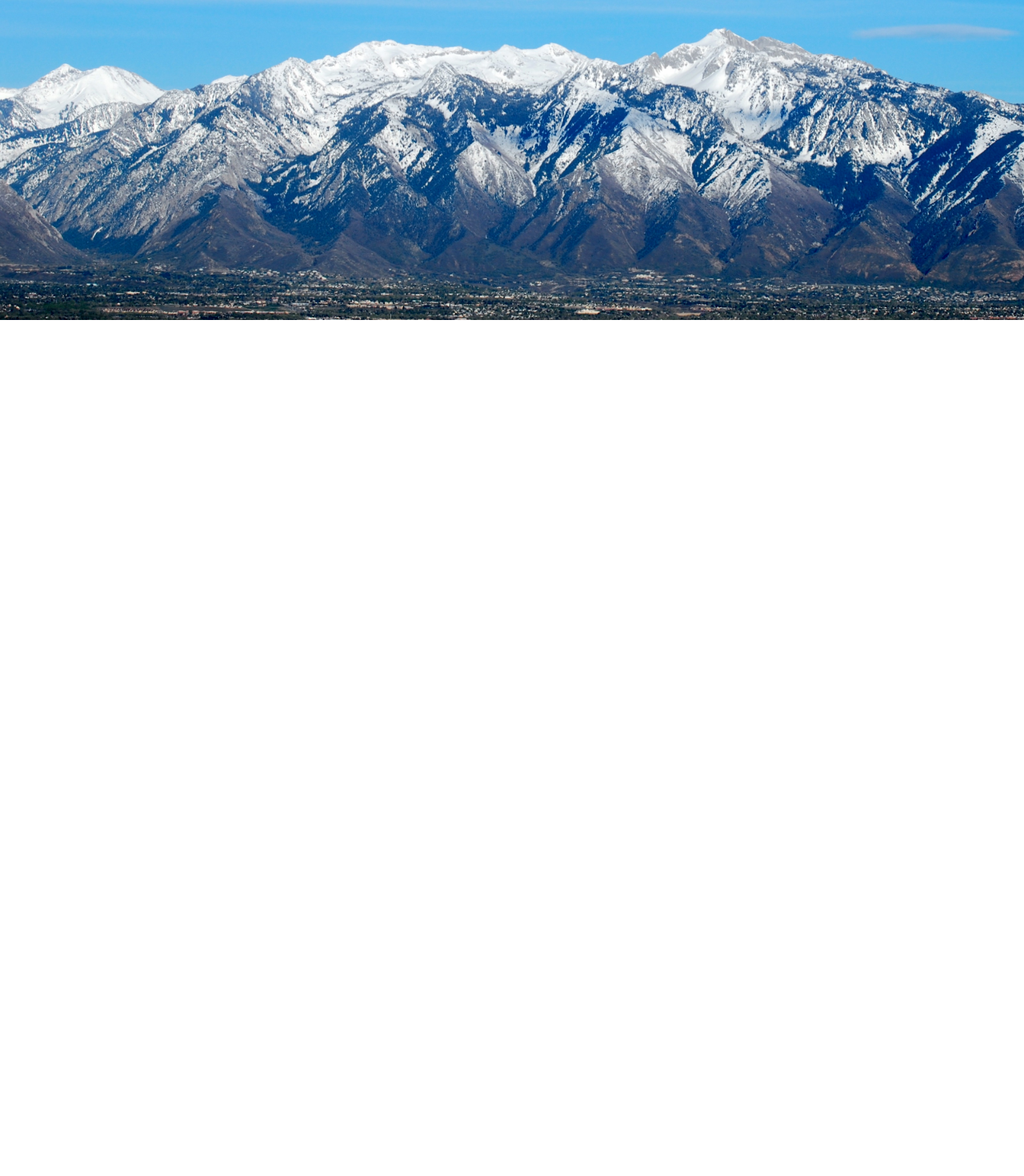
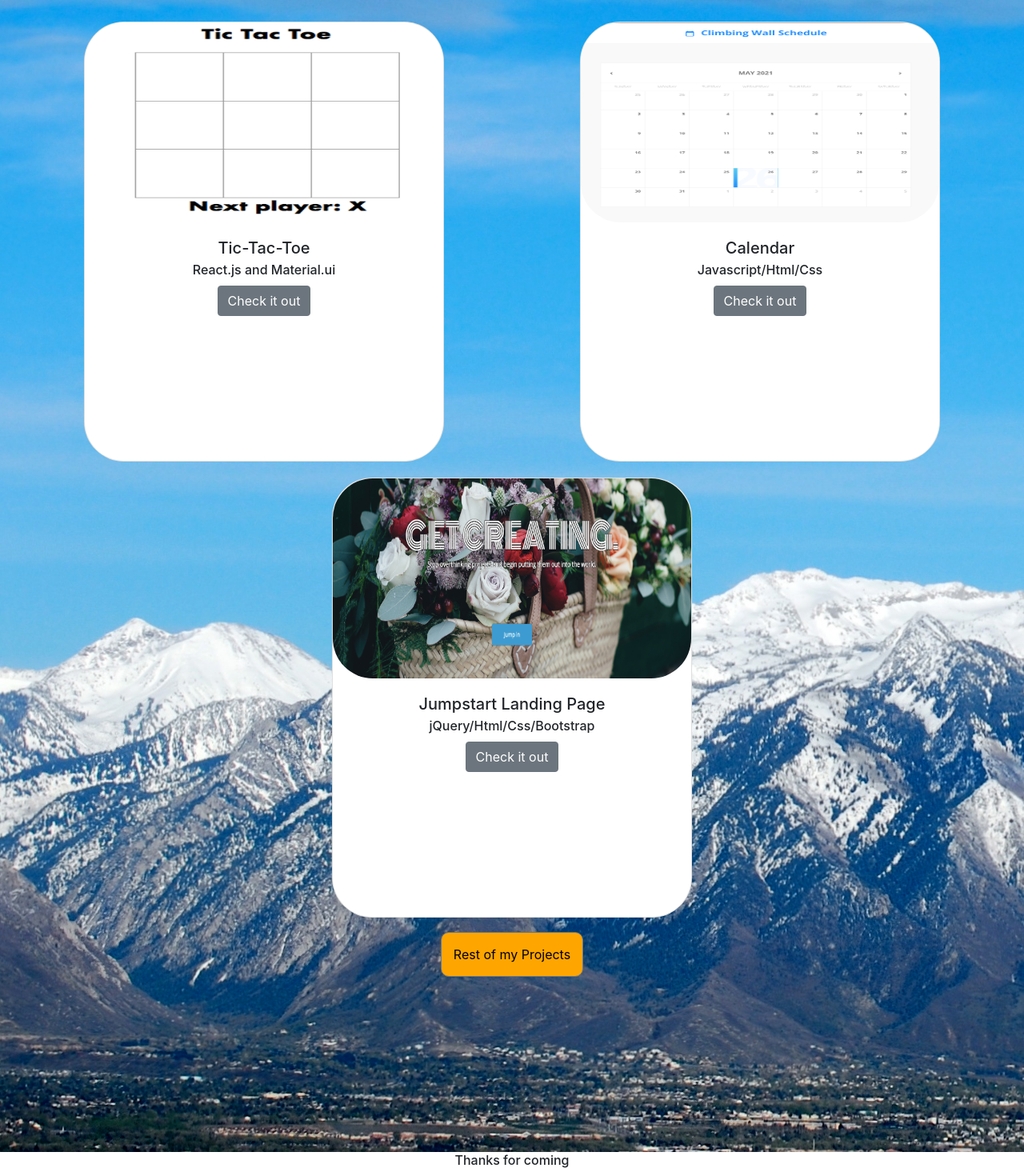
Before and after one commit to Yosh23/portfolio, a React (Create React App) app: page / in a window 1280 px wide. Shown: the part 892-2362 px from the top of the page at 80% size. Before the commit the page ends 1292 px from the top, so only its background shows below. Built offline with nearby package versions, Linux system fonts and the light colour scheme.

Commit message:
updating projects

```diff
--- a/src/App.js
+++ b/src/App.js
@@ -2,6 +2,7 @@ import React, {Component, Fragment} from 'react'
 import {BrowserRouter as Router} from 'react-router-dom'
 import Routes from './components/Routes'
 import Heading from './components/Heading'
+import Footer from './components/Footer'
 
 
 export default class extends Component {
@@ -12,7 +13,9 @@ export default class extends Component {
                     <Heading/>
                     <section>
                         <Routes/>
+
                     </section>
+                    <Footer/>
                 </Fragment>
             </Router>
         )
--- a/src/components/Contact.js
+++ b/src/components/Contact.js
@@ -1,5 +1,5 @@
 import React, { Component, Fragment } from 'react'
-
+import {Card} from 'reactstrap'
 
 
 export default class extends Component {
@@ -10,9 +10,15 @@ export default class extends Component {
     render () {
         return (
             <Fragment>
-                <h3 >
+                <div class="contact-section">
+                    <Card class="center">
+                    <h3>
                     Contact Me!
-                </h3>
+                    </h3>
+                    <p>Phone: <a href="tel:8016186904">801-618-6904</a></p>
+                    <p>Email: <a href="mailto: joshriches@gmail.com">joshriches@gmail.com</a></p>
+                    </Card>
+                </div>
             </Fragment>
         )
     }
--- /dev/null
+++ b/src/components/Footer.js
@@ -0,0 +1,14 @@
+import React, {Component, Fragment} from 'react'
+import {} from 'reactstrap'
+
+export default class extends Component {
+    render() {
+        return (
+            <Fragment>
+               <div class="section">
+                   <h6 class="center">Thanks for coming</h6>
+               </div>
+            </Fragment>
+        )
+    }
+}
--- a/src/components/Heading.js
+++ b/src/components/Heading.js
@@ -17,7 +17,6 @@ export default class extends Component {
                         src="https://fontmeme.com/permalink/180608/a61485dcad61e605f496571c49054d2f.png"
                         alt="Josh Riches"/></Link></NavbarBrand>
                     <Nav className="ml-auto" navbar>
-                        <NavItem><NavLink tag={Link} to="/about">About</NavLink></NavItem>
                         <NavItem><NavLink tag={Link} to="/contact">Contact</NavLink></NavItem>
                         <NavItem><NavLink tag={Link} to="/projects">Projects</NavLink></NavItem>
                         <NavItem>
--- a/src/components/Jumbo.js
+++ b/src/components/Jumbo.js
@@ -1,15 +1,55 @@
 import React, {Component, Fragment} from 'react'
-import {Jumbotron} from 'reactstrap'
+import {Jumbotron,Button,Card, CardImg, CardBody, CardTitle, CardSubtitle} from 'reactstrap'
+import {Link} from "react-router-dom"
+import {
+    NavLink} from 'reactstrap'
+
+
+import tic from '../resources/pictures/tttimg.png'
+import jumpstart from '../resources/pictures/jumpstart.png'
+import calendar from '../resources/pictures/calendar.png'
+
+
 export default class extends Component {
     render() {
         return (
             <Fragment>
                 <section>
-                    <Jumbotron className="">
+                    <Jumbotron>
                         <h2 className="display-1">Welcome!</h2>
                         <p className="display-4 ">I am a Front End Developer trying to develop my Back End but
-                            apparently I'm not doing enough Squats </p>
+                            apparently I'm not doing enough Squats <span role="img" aria-label="Lauging">&#128514;</span></p>
                     </Jumbotron>
+                    <h1>Favorite Projects</h1>
+                    <div className="cardsContainer">
+                    <Card>
+                        <CardImg src={tic} alt="Tic-Tac-Toe"/>
+                        <CardBody>
+                            <CardTitle>Tic-Tac-Toe</CardTitle>
+                            <CardSubtitle>React.js and Material.ui</CardSubtitle>
+                            <Button target="_blank" href="https://joshtictactoe.netlify.com/">Check it out</Button>
+                        </CardBody>
+                    </Card>
+                    <Card>
+                        <CardImg  src={calendar} alt="Calendar"/>
+                        <CardBody>
+                            <CardTitle>Calendar</CardTitle>
+                            <CardSubtitle>Javascript/Html/Css</CardSubtitle>
+                            <Button target="_blank" href="https://tvillecwall.netlify.app/">Check it out</Button>
+                        </CardBody>
+                    </Card>
+                    <Card>
+                        <CardImg src={jumpstart} alt="Jumpstart Landing Page"/>
+                        <CardBody>
+                            <CardTitle>Jumpstart Landing Page</CardTitle>
+                            <CardSubtitle>jQuery/Html/Css/Bootstrap</CardSubtitle>
+                            <Button target="_blank" href="https://yosh23.github.io/jumpstart/">Check it out</Button>
+                        </CardBody>
+                    </Card>
+                    </div>
+                    <div className="container">
+                    <NavLink tag={Link} to="/projects"><Button target="_blank" href="Projects" id="custom-btn">Rest of my Projects</Button></NavLink>
+                    </div>
                 </section>
             </Fragment>
         )
--- a/src/components/Projects.js
+++ b/src/components/Projects.js
@@ -5,6 +5,7 @@ import tic from '../resources/pictures/tttimg.png'
 import match from '../resources/pictures/match.png'
 import jumpstart from '../resources/pictures/jumpstart.png'
 import track from '../resources/pictures/trackster.png'
+import calendar from '../resources/pictures/calendar.png'
 
 export default class extends Component {
     render() {
@@ -15,7 +16,7 @@ export default class extends Component {
                         <CardImg top width="100%" src={tic} alt="Tic-Tac-Toe"/>
                         <CardBody>
                             <CardTitle>Tic-Tac-Toe</CardTitle>
-                            <CardSubtitle>Made with React.js and Material.ui</CardSubtitle>
+                            <CardSubtitle>React.js and Material.ui</CardSubtitle>
                             <Button target="_blank" href="https://joshtictactoe.netlify.com/">Check it out</Button>
                         </CardBody>
                     </Card>
@@ -28,19 +29,27 @@ export default class extends Component {
                         </CardBody>
                     </Card>
                     <Card width="6em">
-                        <CardImg top width="100%" height="50em" src={jumpstart} alt="Jumpstart Page"/>
+                        <CardImg top width="100%" height="50em" src={jumpstart} alt="Jumpstart Landing Page"/>
                         <CardBody>
-                            <CardTitle>Jumpstart</CardTitle>
+                            <CardTitle>Jumpstart Landing Page</CardTitle>
                             <CardSubtitle>jQuery/Html/Css/Bootstrap</CardSubtitle>
                             <Button target="_blank" href="https://yosh23.github.io/jumpstart/">Check it out</Button>
                         </CardBody>
                     </Card>
                     <Card width="6em">
-                        <CardImg top width="100%" height="50em" src={track} alt="Match Game"/>
+                        <CardImg top width="100%" height="50em" src={track} alt="Trackster"/>
                         <CardBody>
                             <CardTitle>Trackster</CardTitle>
                             <CardSubtitle>jQuery/Html/Css</CardSubtitle>
                             <Button target="_blank" href="https://yosh23.github.io/trackster/">Check it out</Button>
+                        </CardBody>
+                    </Card>
+                    <Card width="6em">
+                        <CardImg top width="100%" height="50em" src={calendar} alt="Calendar"/>
+                        <CardBody>
+                            <CardTitle>Calendar</CardTitle>
+                            <CardSubtitle>Javascript/Html/Css</CardSubtitle>
+                            <Button target="_blank" href="https://tvillecwall.netlify.app/">Check it out</Button>
                         </CardBody>
                     </Card>
                 </div>
--- a/src/index.css
+++ b/src/index.css
@@ -1,28 +1,81 @@
-Banner {
-    height: 5em;
+h1 {
+    text-align: center;
 }
 
+
 section {
-    height: 60em;
+    height: 2000px;
     background-image: url("./resources/pictures/portfoliopic.jpg");
     background-repeat: no-repeat;
     background-size: cover;
 }
 
 .card img {
-    height: 10em;
+    height: 250px;
+    border-radius: 50px;
 }
 
 .card {
     text-align: center;
-    border-radius: 10em;
-    width: 20em;
-    height: 20em;
+    border-radius: 50px !important;
+    width: 450px;
+    height: 550px;
+    margin: 10px
 }
 
 .cardsContainer {
     display: flex;
     justify-content: space-around;
     flex-wrap: wrap;
-    padding: 3em;
+    padding: 20px;
 }
+
+.container {
+display: flex;
+width: 80%;
+margin: auto;
+justify-content: center;
+}
+
+#custom-btn {
+background-color: orange;
+padding: 15px;
+border-radius: 10px;
+color: #000000;
+margin-top: -20px;
+}
+.card-body > .btn {
+    margin-top: 10px;
+}
+
+.section {
+    display: flex;
+    justify-content: space-around;
+    height: 30px;
+}
+.contact-section {
+    display: flex;
+    justify-content: space-around;
+    height: 30px;
+}
+
+.center {
+    align-self: center;
+}
+
+.center > p > a {
+color: #000;
+text-decoration: underline;
+}
+
+@media screen and (max-width: 600px) {
+#custom-btn {
+    font-size: 48px;
+    background-color: orange;
+    padding: 30px;
+    border-radius: 10px;
+    color: #000000;
+    margin: 20px;
+    }
+
+}
```
Also changed, not shown: src/resources/pictures/calendar.png (added), 1 other file (tests, documents, lock files or other folders).
